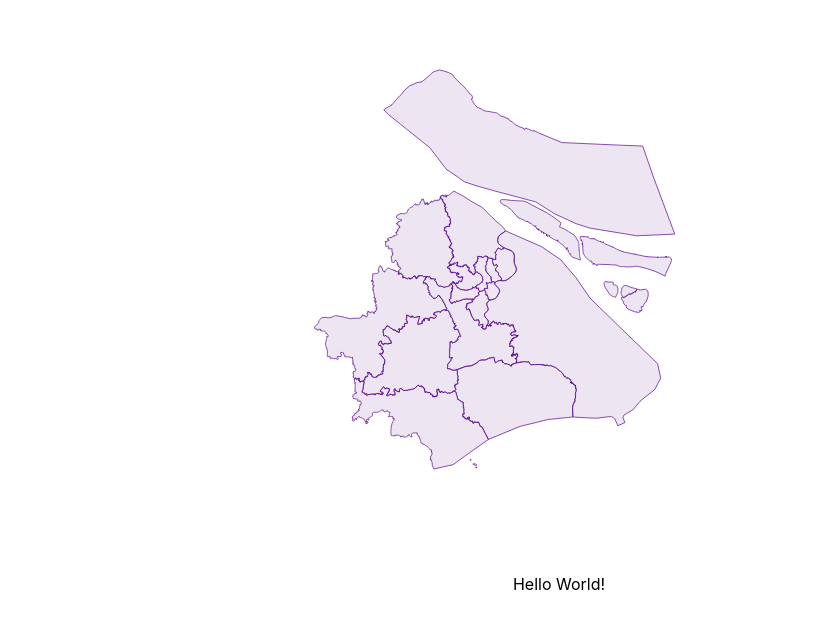
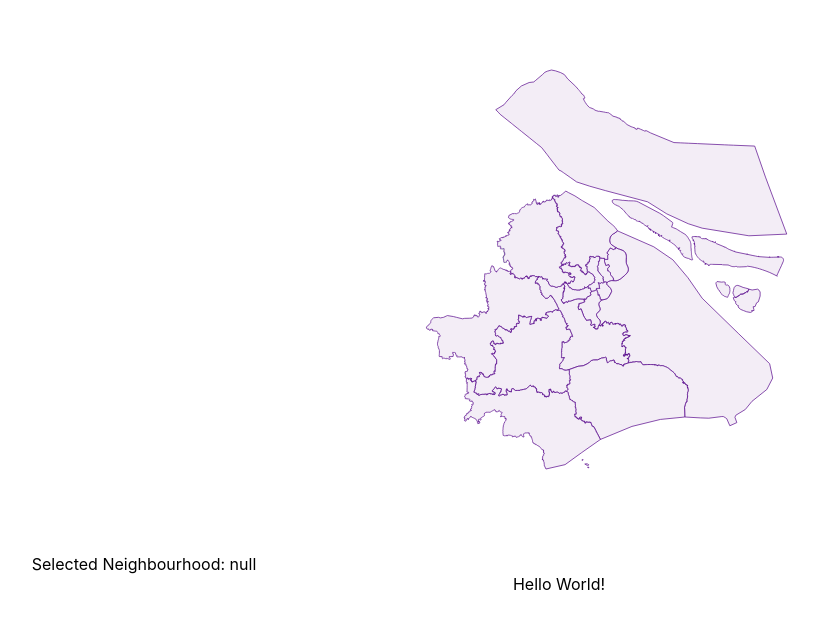
Before and after one commit to AnnaSkarpalezou/InfoViz-Final-Project, a React (Create React App) app in the folder iv-airbnb/: page / in a window 1280 px wide. Shown: the top 628 px of the page, without its empty margins (81-899 px from the left). Built offline with nearby package versions, Linux system fonts and the light colour scheme; no server answers.

Commit message:
made neighbourhood selection clearer

```diff
--- a/iv-airbnb/src/App.css
+++ b/iv-airbnb/src/App.css
@@ -36,10 +36,11 @@
     transform: rotate(360deg);
   }
 }
-
+/*
 .boundary:hover {
-  transform: translate(-80px, -80px) scale(1.3);
-}
+  transform: translate(-110px, -110px) scale(1.4);
+  z-index: 10;
+} */
 
 .boundary {
   transition: 1s ease;
--- a/iv-airbnb/src/App.js
+++ b/iv-airbnb/src/App.js
@@ -13,12 +13,14 @@ function useData(csvPath) {
     });
   }, []);
 
-  console.log(dataAll);
+  // console.log(dataAll);
   return dataAll;
 }
 
 function App() {
-  // const [selectedBNB, setSelectedBNB] = React.useState(null);
+  const [selectedNeighbourhood, setSelectedNeighbourhood] = React.useState(
+    null
+  );
 
   const width = 1800;
   const height = 800;
@@ -31,9 +33,29 @@ function App() {
 
   const dataAll = useData(dataPath);
 
+  const neighbourhoodNames = [
+    "青浦区 / Qingpu District",
+    "黄浦区 / Huangpu District",
+    "浦东新区 / Pudong",
+    "杨浦区 / Yangpu District",
+    "虹口区 / Hongkou District",
+    "静安区 / Jing'an District",
+    "宝山区 / Baoshan District",
+    "普陀区 / Putuo District",
+    "长宁区 / Changning District",
+    "徐汇区 / Xuhui District",
+    "闵行区 / Minhang District",
+    "嘉定区 / Jiading District",
+    "崇明区 / Chongming District",
+    "奉贤区 / Fengxian District",
+    "金山区 / Jinshan District",
+    "松江区 / Songjiang District",
+  ];
+
   return (
     <div className="App">
       <div>
+        {"Selected Neighbourhood: " + selectedNeighbourhood}
         <GenerateMap
           x={margin.left}
           y={margin.top}
@@ -41,6 +63,9 @@ function App() {
           HEIGHT={innerHeight + margin.gap}
           data={dataAll}
           path={mapPath}
+          setSelectedNeighbourhood={setSelectedNeighbourhood}
+          selectedNeighbourhood={selectedNeighbourhood}
+          neighbourhoodNames={neighbourhoodNames}
         />
       </div>
       <TimeSeries />
--- a/iv-airbnb/src/components/Map.js
+++ b/iv-airbnb/src/components/Map.js
@@ -1,5 +1,6 @@
 import React from "react";
 import * as d3 from "d3";
+import { select } from "d3";
 
 function useMap(jsonPath) {
   const [data, setData] = React.useState({ type: "", features: [] });
@@ -19,9 +20,10 @@ function GenerateMap(props) {
     WIDTH,
     HEIGHT,
     data,
-    selectedBNB,
-    setSelectedBNB,
+    selectedNeighbourhood,
+    setSelectedNeighbourhood,
     path,
+    neighbourhoodNames,
   } = props;
 
   const mapData = useMap(path);
@@ -118,40 +120,61 @@ function GenerateMap(props) {
   //     .range([2, 20])
   //     .domain([d3.min(data, (d) => d.start), d3.max(data, (d) => d.start)]);
 
-  return (
-    <svg width={WIDTH} height={HEIGHT}>
-      <g id="neighbourhoods" transform={`translate(${x}, ${y}) scale(.7)`}>
-        {mapData.features.map((feature, idx) => {
+  let neighbourhoods = mapData.features.map((feature, idx) => {
     let color = "#57068c";
     let opacity = 1;
+
     if (neighbourhoodsCount[idx].length > 10000) {
+      color = "#57068c";
+    } else if (neighbourhoodsCount[idx].length > 3000) {
+      color = "#702b9d";
+    } else if (neighbourhoodsCount[idx].length > 2000) {
+      color = "#8950ae";
+    } else if (neighbourhoodsCount[idx].length > 1000) {
+      color = "#a376c0";
+    } else if (neighbourhoodsCount[idx].length > 600) {
+      color = "#bc9bd1";
+    } else if (neighbourhoodsCount[idx].length > 200) {
+      color = "#d5c1e2";
+    } else {
+      color = "#eee6f3";
+    }
+
+    if (selectedNeighbourhood != "NONE") {
+      opacity = 0.7;
+    }
+
+    if (neighbourhoodNames[idx] == selectedNeighbourhood) {
+      color = "#db167c";
       opacity = 1;
-          } else if (neighbourhoodsCount[idx].length > 3000) {
-            opacity = 0.85;
-          } else if (neighbourhoodsCount[idx].length > 2000) {
-            opacity = 0.7;
-          } else if (neighbourhoodsCount[idx].length > 1000) {
-            opacity = 0.55;
-          } else if (neighbourhoodsCount[idx].length > 600) {
-            opacity = 0.4;
-          } else if (neighbourhoodsCount[idx].length > 200) {
-            opacity = 0.25;
-          } else {
-            opacity = 0.1;
     }
 
     return (
       <path
         key={idx + "boundary"}
         className={"boundary"}
+        id={"neighbourhood" + idx}
         d={mapPathing(feature)}
         fill={color}
         fillOpacity={opacity}
         stroke={"#57068c"}
         strokeWidth={"1px"}
+        neighbourhood={neighbourhoodNames[idx]}
+        onMouseEnter={() => {
+          setSelectedNeighbourhood(neighbourhoodNames[idx]);
+        }}
+        onMouseLeave={() => {
+          setSelectedNeighbourhood("NONE");
+        }}
       />
     );
-        })}
+  });
+
+  return (
+    <svg width={WIDTH} height={HEIGHT}>
+      {selectedNeighbourhood}
+      <g id="neighbourhoods" transform={`translate(${x}, ${y}) scale(.7)`}>
+        {neighbourhoods}
       </g>
     </svg>
   );
```
Lines whose indentation alone changed are shown as unchanged.
